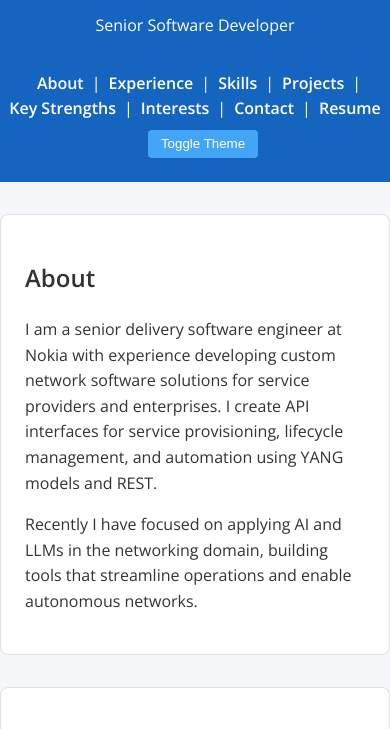
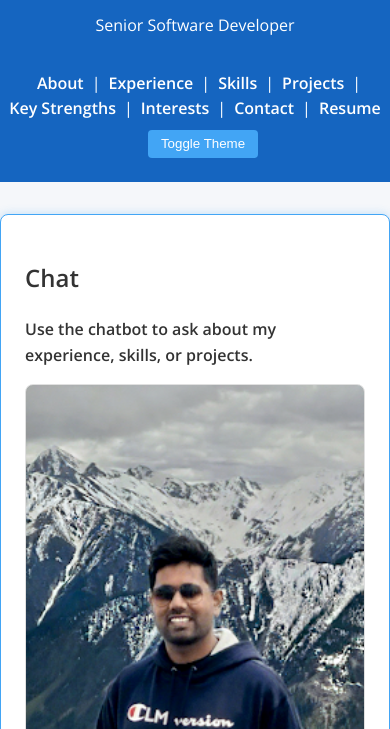
Before and after one commit to avinash040/Home, a website: page index.html in a window 390 px wide. Shown: the part 78-807 px from the top of the page. Drawn offline with nearby package versions, Linux system fonts and the light colour scheme.

Commit message:
Show chat above content on small screens

```diff
--- a/styles.css
+++ b/styles.css
@@ -209,6 +209,14 @@ footer {
     flex-direction: column;
   }
 
+  #chat {
+    order: 1;
+  }
+
+  #info {
+    order: 2;
+  }
+
   nav {
     display: flex;
     flex-wrap: wrap;
```
